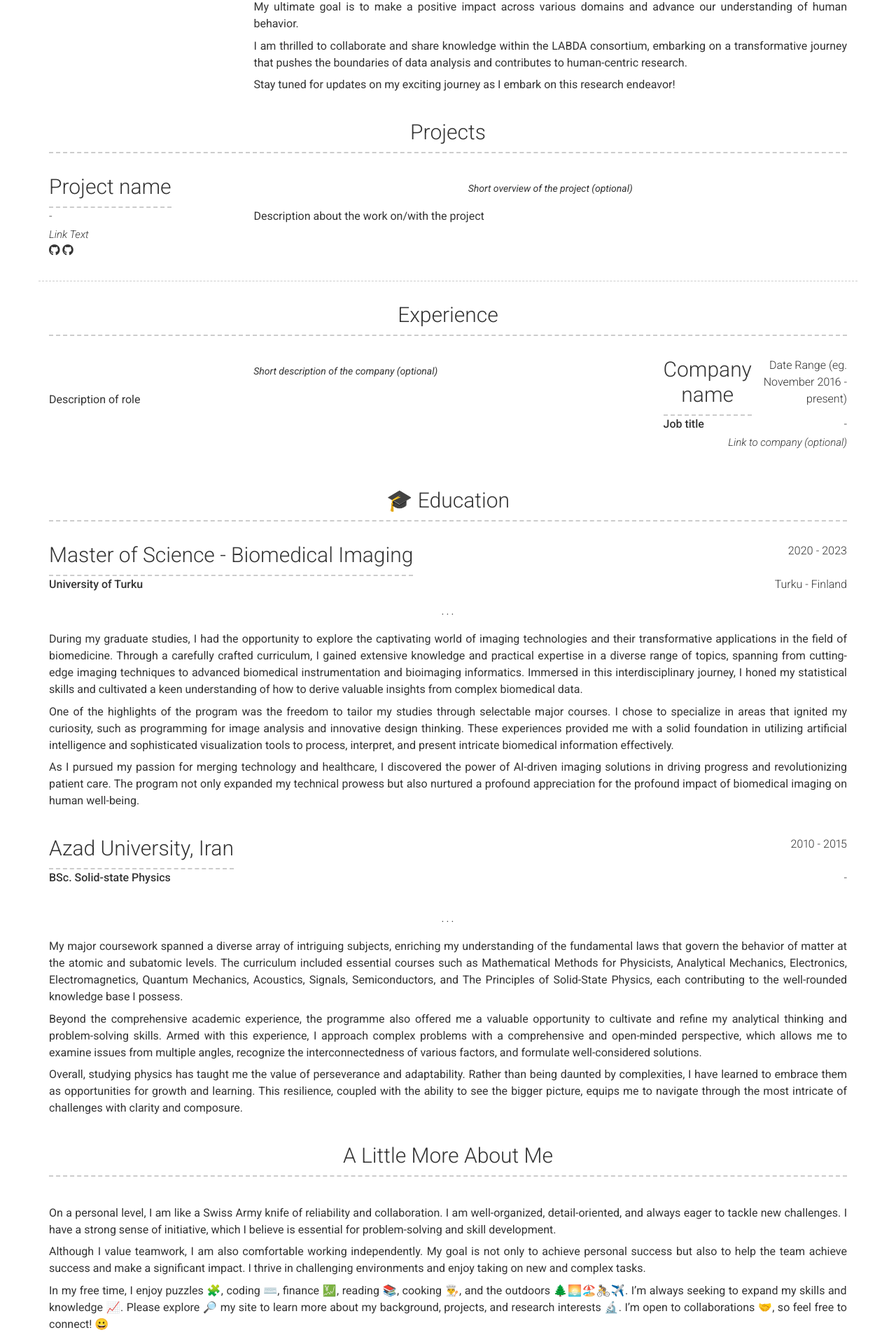
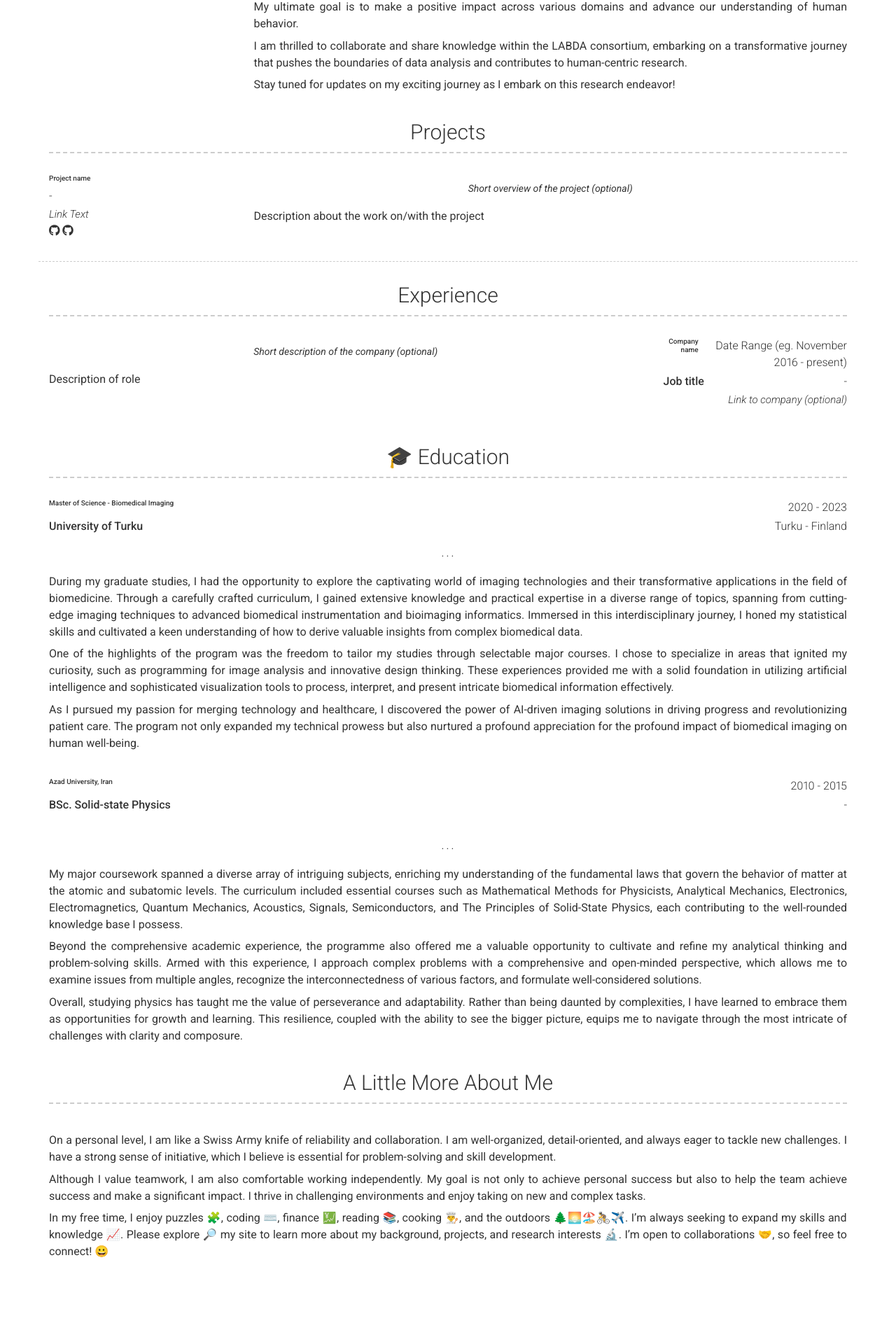
Before and after one commit to aminrezaei-img/CV, a Jekyll site: the page built from index.md, in a window 1280 px wide. Shown: the part 861-2771 px from the top of the page at 70% size. Built offline with Jekyll 4.4.1, drawn with Linux system fonts in a browser that asks for light colours; nearby versions of some CDN libraries.

Commit message:
Update section-list.html

```diff
--- a/_includes/section-list.html
+++ b/_includes/section-list.html
@@ -2,7 +2,7 @@
   <div class="row clearfix layout layout-{{item.layout | default: 'left'}} border-{{item.border | default: 'no'}}">
     <div class="col-xs-12 col-sm-4 col-md-3 col-print-12 details">
       <div style="display: flex; justify-content: space-between;">
-        <h3 id="{{ item.title | slugify }}">{{ item.title }}</h3>
+        <h5 id="{{ item.title | slugify }}">{{ item.title }}</h5>
         {%- if item.caption -%}<p>{{ item.caption }}</p>{%- endif -%}
       </div>
 
```
